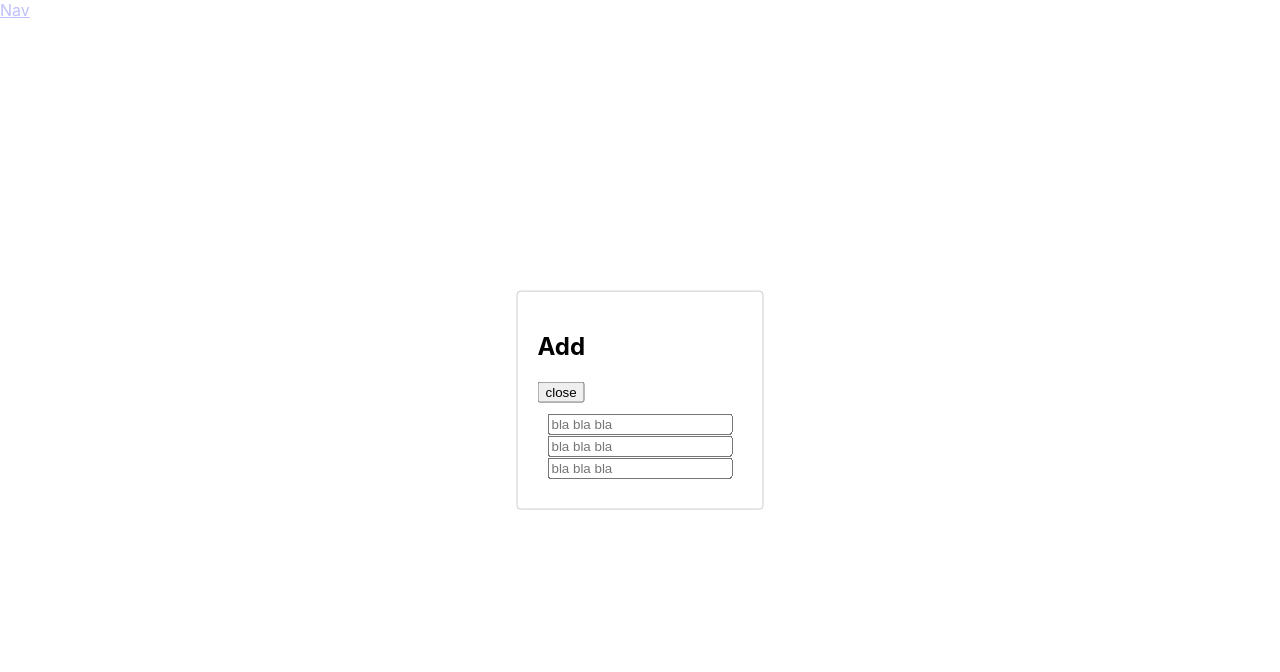
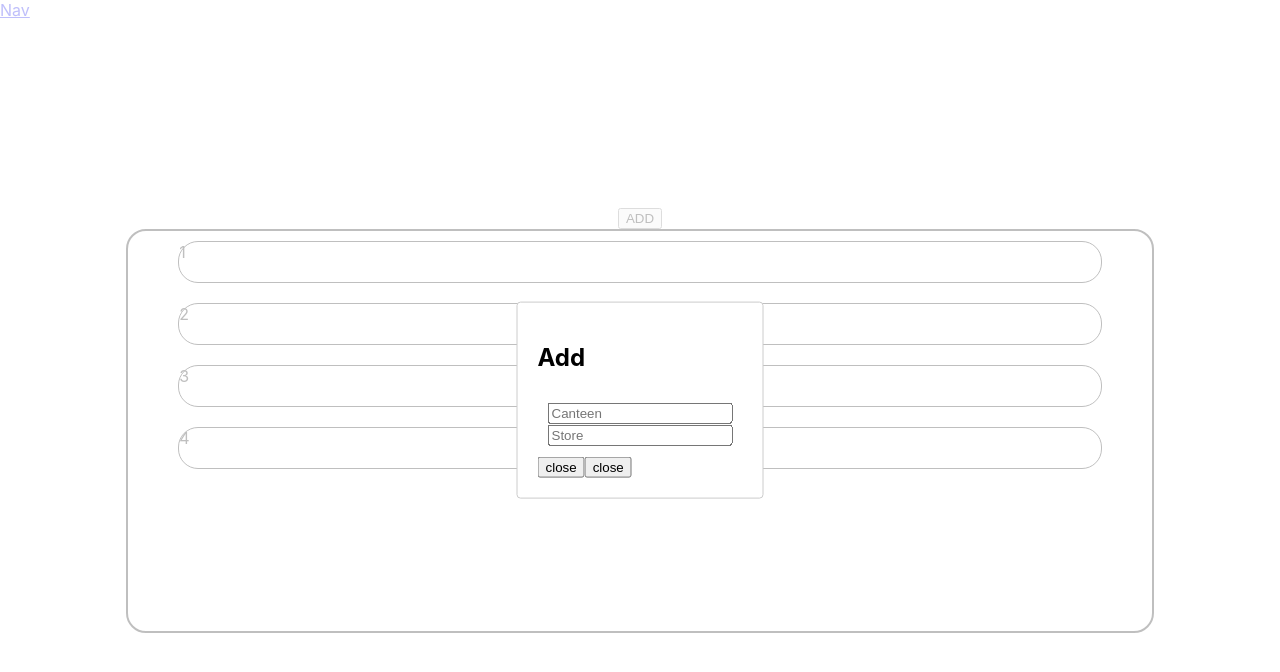
Before and after one commit to worachanon226/Web-Dev-Project, a React (Create React App) app in the folder front-end/: page /host in a window 1280 px wide. Both pictures are taken after a click on the button "ADD". Shown: the top 672 px of the page. Built offline with nearby package versions, Linux system fonts and the light colour scheme.

Commit message:
update Page -> Host

```diff
--- a/front-end/src/Pages/Components/HostComponent.jsx
+++ /dev/null
@@ -1,36 +0,0 @@
-import React,{useState} from 'react'
-import Modal from 'react-modal';
-function AddHostModal() {
-    const customStyles = {
-        content: {
-          top: '50%',
-          left: '50%',
-          right: 'auto',
-          bottom: 'auto',
-          marginRight: '-50%',
-          transform: 'translate(-50%, -50%)',
-        },
-      };
-      const [modalIsOpen, setIsOpen] = useState(false);
-  return (
-    <div>
-        <button onClick={()=>setIsOpen(true)}>ADD</button>
-        <Modal
-          isOpen={modalIsOpen}
-          onRequestClose={()=>setIsOpen(false)}
-          style={customStyles}
-          contentLabel="Example Modal"
-        >
-          <h2 >Add</h2>
-          <button onClick={()=>setIsOpen(false)}>close</button>
-          <form style={{padding:"10px"}}>
-            <input  placeholder="bla bla bla" /><br />
-            <input placeholder="bla bla bla" /><br />
-            <input placeholder="bla bla bla" /><br />
-          </form>
-        </Modal>
-      </div>
-  )
-}
-
-export  {AddHostModal}
--- /dev/null
+++ b/front-end/src/Pages/Components/HostModal.jsx
@@ -0,0 +1,47 @@
+import React, { useState } from "react";
+import Modal from "react-modal";
+function AddHostModal({ callback }) {
+  const customStyles = {
+    content: {
+      top: "50%",
+      left: "50%",
+      right: "auto",
+      bottom: "auto",
+      marginRight: "-50%",
+      transform: "translate(-50%, -50%)",
+    },
+  };
+  const [modalIsOpen, setIsOpen] = useState(false);
+
+  let handleSubmit = () => {};
+  return (
+    <div>
+      <button onClick={() => setIsOpen(true)}>ADD</button>
+      <Modal
+        isOpen={modalIsOpen}
+        onRequestClose={() => setIsOpen(false)}
+        style={customStyles}
+        contentLabel="Example Modal"
+      >
+        <h2>Add</h2>
+        <form style={{ padding: "10px" }} onSubmit={handleSubmit}>
+          <input placeholder="Canteen" />
+          <br />
+          <input placeholder="Store" />
+          <br />
+        </form>
+        <button onClick={() => setIsOpen(false)}>close</button>
+        <button
+          onClick={() => {
+            callback([1,2,3])
+            setIsOpen(false);
+          }}
+        >
+          close
+        </button>
+      </Modal>
+    </div>
+  );
+}
+
+export { AddHostModal };
--- a/front-end/src/Pages/Host.jsx
+++ b/front-end/src/Pages/Host.jsx
@@ -1,5 +1,5 @@
-import React from "react";
-import{AddHostModal} from "./Components/HostComponent"
+import React, { useState } from "react";
+import{AddHostModal} from "./Components/HostModal"
 function Host() {
   let containerStyle = {
     display: "flex",
@@ -9,10 +9,33 @@ function Host() {
     height: "100%",
     width: "100%",
   };
+  let hostListcontain = {
+    display: "flex",
+    flexDirection: "column",
+    alignItems: "center",
+    height: "50%",
+    width: "80%",
+    border:"2px solid",
+    borderRadius: "20px",
+  };
+  let listHost = {
+    height: "10%",
+    width: "90%",
+    border:"1px solid",
+    borderRadius: "20px",
+    margin:"10px 0"
+  };
 
+
+  let [host,setHost] = useState([1,2,3,4])
   return (
     <div style={containerStyle}>
-      <AddHostModal/>
+      <AddHostModal callback={setHost}/>
+      <div style={hostListcontain}>
+        {host.map((e)=>
+          <div style={listHost}>{e}</div>
+        )}
+      </div>
     </div>
   );
 }
```
